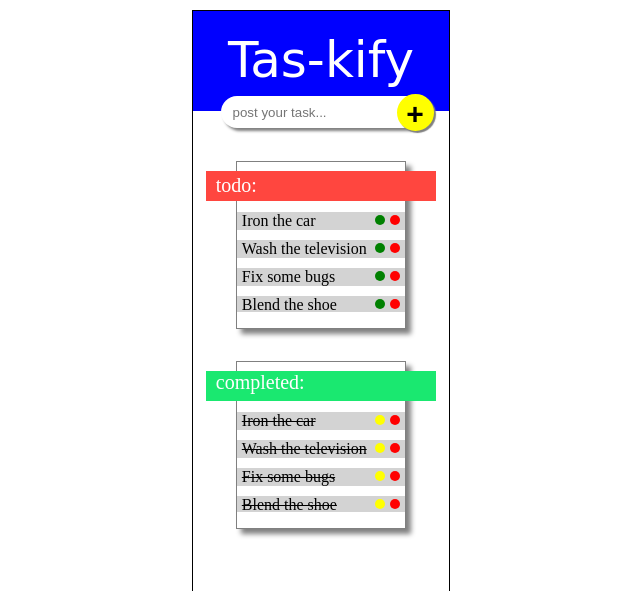
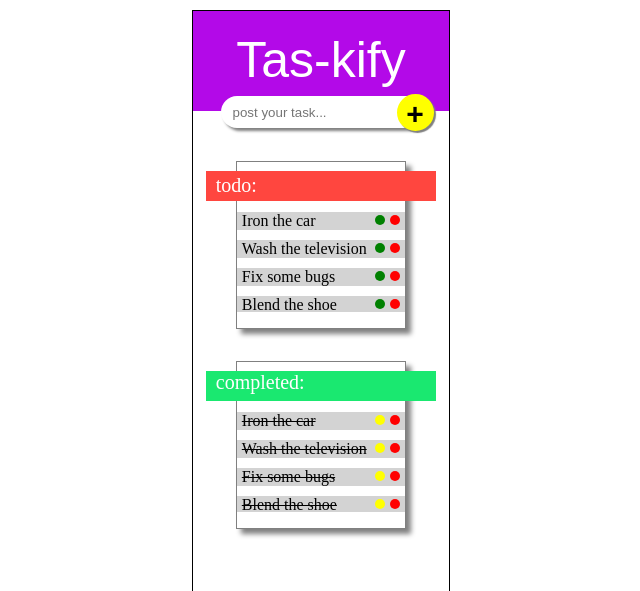
Before and after one commit to bitbender1010/Tas-kify, a plain HTML site: page index.html in a window 1280 px wide. Shown: the top 591 px of the page, without its empty margins (320-960 px from the left). Drawn offline with Linux system fonts and the light colour scheme; a script that the page names is missing.

Commit message:
color update

```diff
--- a/style.css
+++ b/style.css
@@ -12,9 +12,9 @@ body {
 }
 
 #taskify {
-    background: blue;
+    background: #B309E8;
     color: white;
-    font-family: cursive;
+    font-family: fantasy;
     font-size: 50px;
     text-align: center;
     width: 100%;
```
